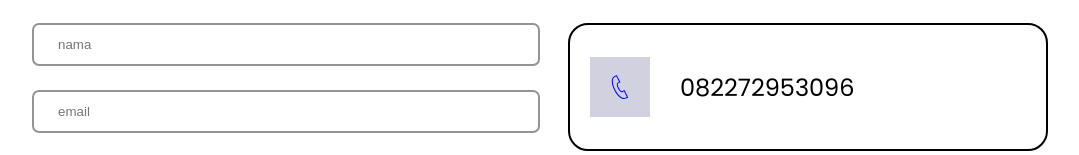
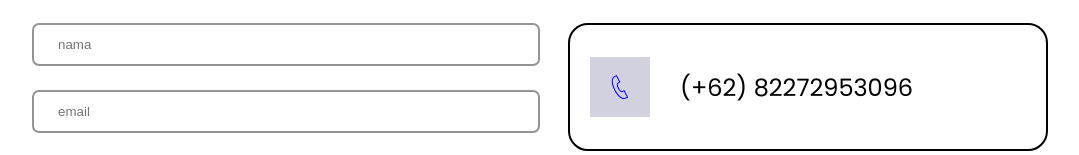
Before and after one commit to andreas672/Html-CV, a plain HTML site: page index.html in a window 1280 px wide. Shown: the part 1656-1811 px from the top of the page, without its empty margins (128-1207 px from the left). Drawn offline with Linux system fonts and the light colour scheme; a script that the page names is missing.

Commit message:
Update index.html

```diff
--- a/index.html
+++ b/index.html
@@ -155,7 +155,7 @@
             </div>
             <div class="contact-des">
               <!-- <h4>Handphone</h4> -->
-              <p>082272953096</p>
+              <p>(+62) 82272953096</p>
             </div>
           </div>
           <div class="contact-item">
```
